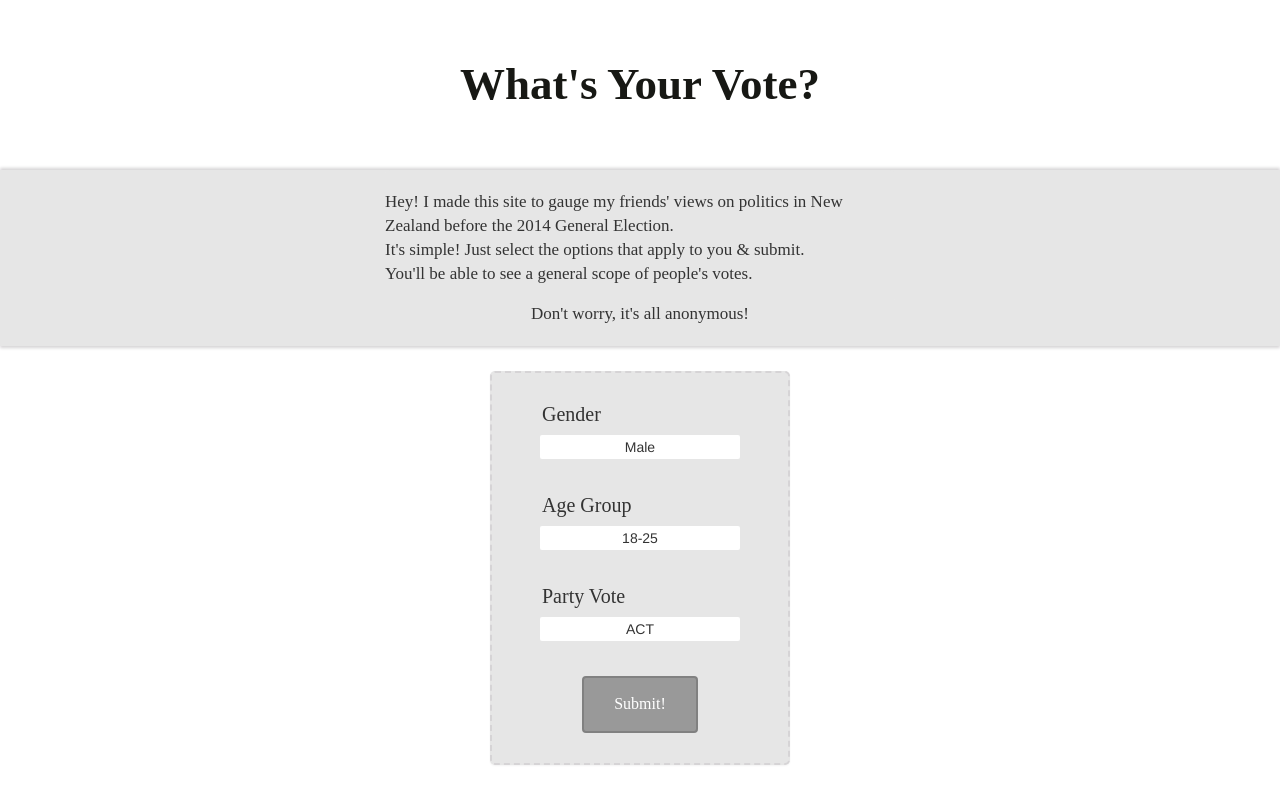
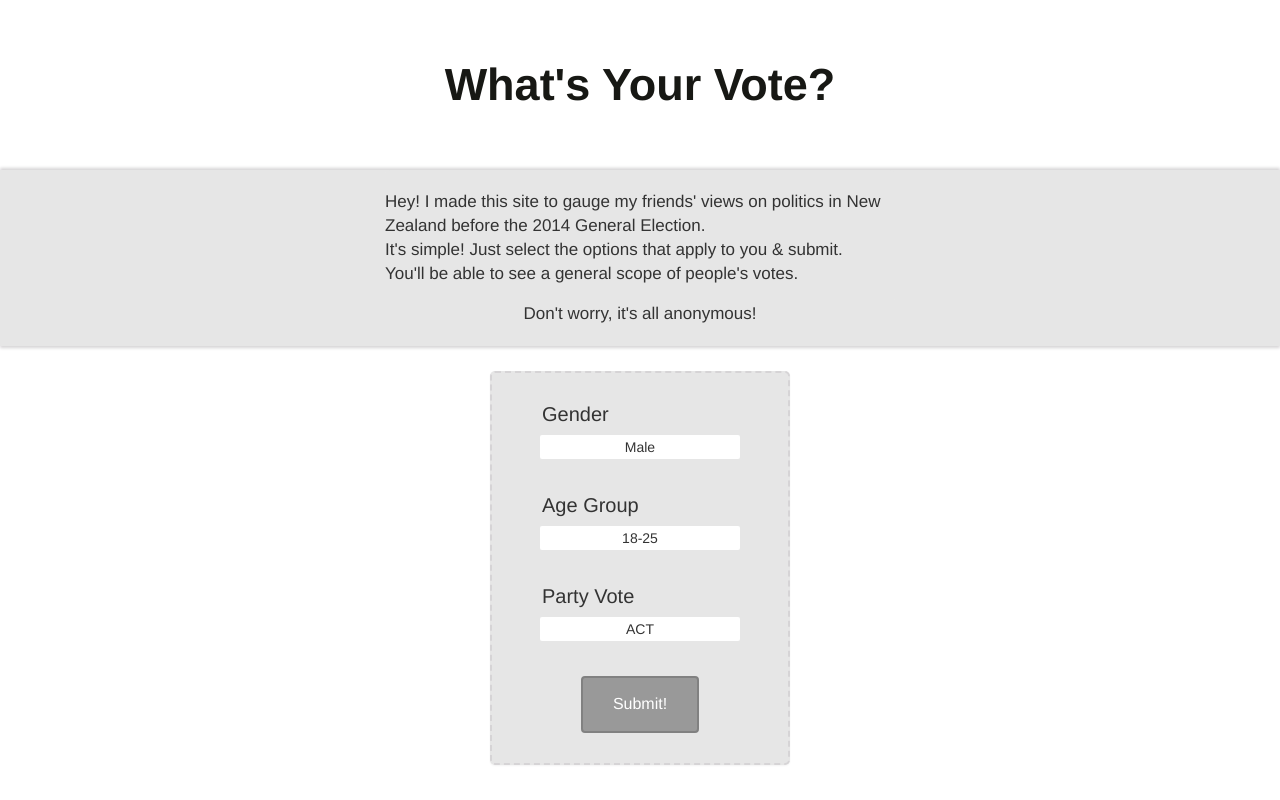
Before and after one commit to finnclark/whatsyourvote, a plain HTML site: page html/index.html in a window 1280 px wide. Drawn offline with Linux system fonts and the light colour scheme.

Commit message:
updated the files swag

```diff
--- a/css/main.css
+++ b/css/main.css
@@ -8,7 +8,7 @@ body{
 	text-align: center;
 	color: #171814;
 	background-color: white;
-	font-family: "Museo Slab";
+	font-family: "Museo-Slab", univers, helvetica, sans-serif;
 	font-size: 45px;
 	font-weight: 700;
 }
@@ -21,7 +21,7 @@ body{
 	color: #333333;
 	font-size: 17px;
 	border-radius: 5px;
-	font-family: "Museo Slab";
+	font-family: "Museo-Slab", univers, helvetica, sans-serif;
 	font-weight: 100;
 }
 
@@ -38,12 +38,12 @@ body{
 	padding: 0 0 20px 0;
 	color: #333333;
 	font-size: 17px;
-	font-family: "Museo Slab";
+	font-family: "Museo-Slab", univers, helvetica, sans-serif;
 	font-weight: 100;
 }
 
 h3{
-	font-family: "Museo Slab";
+	font-family: "Museo-Slab", univers, helvetica, sans-serif;
 	font-weight: 500;
 	font-size: 20px;
 	text-align: left;
@@ -52,7 +52,7 @@ h3{
 
 option{
 	text-align: center;
-	font-family: "Museo Slab";
+	font-family: "Museo-Slab", univers, helvetica, sans-serif;
 	font-weight: 100;
 }
 
@@ -72,7 +72,7 @@ option{
 
 .btn-default{
 	padding: 15px 30px;
-	font-family: "Museo Slab";
+	font-family: "Museo-Slab", univers, helvetica, sans-serif;
 	font-weight: 500;
 	font-size: 16px;
 	border: 2px solid #818181;
--- a/html/index.html
+++ b/html/index.html
@@ -8,6 +8,8 @@
   	<link rel="stylesheet" href="../css/main.css">
   	<script src="../js/Chart.js-master/Chart.js"></script>
   	<script src="../js/main.js"></script>
+  	<script type="text/javascript" src="//use.typekit.net/uon4zjl.js"></script>
+	<script type="text/javascript">try{Typekit.load();}catch(e){}</script>
 </head>
 <body>
 	<div>
```
Also changed, not shown: html/data.html (+2 -0 lines), 1 other file.
